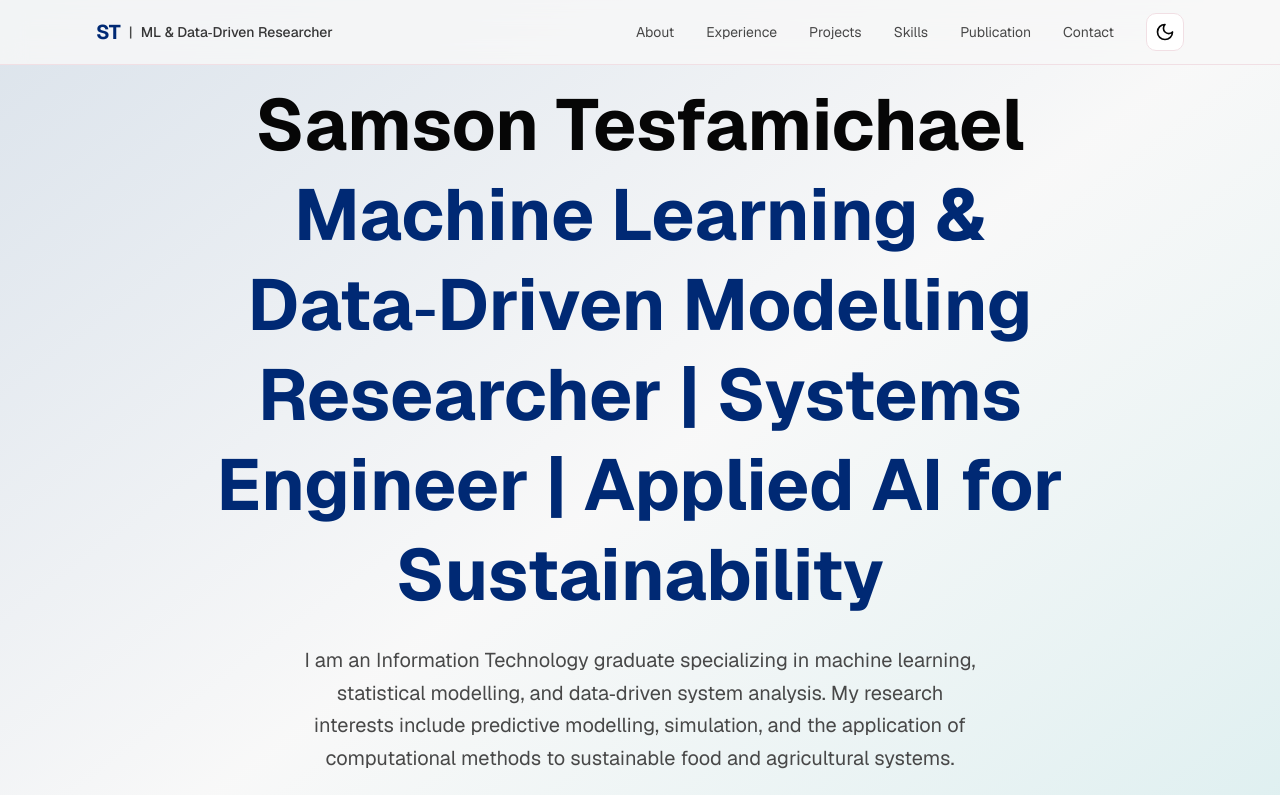
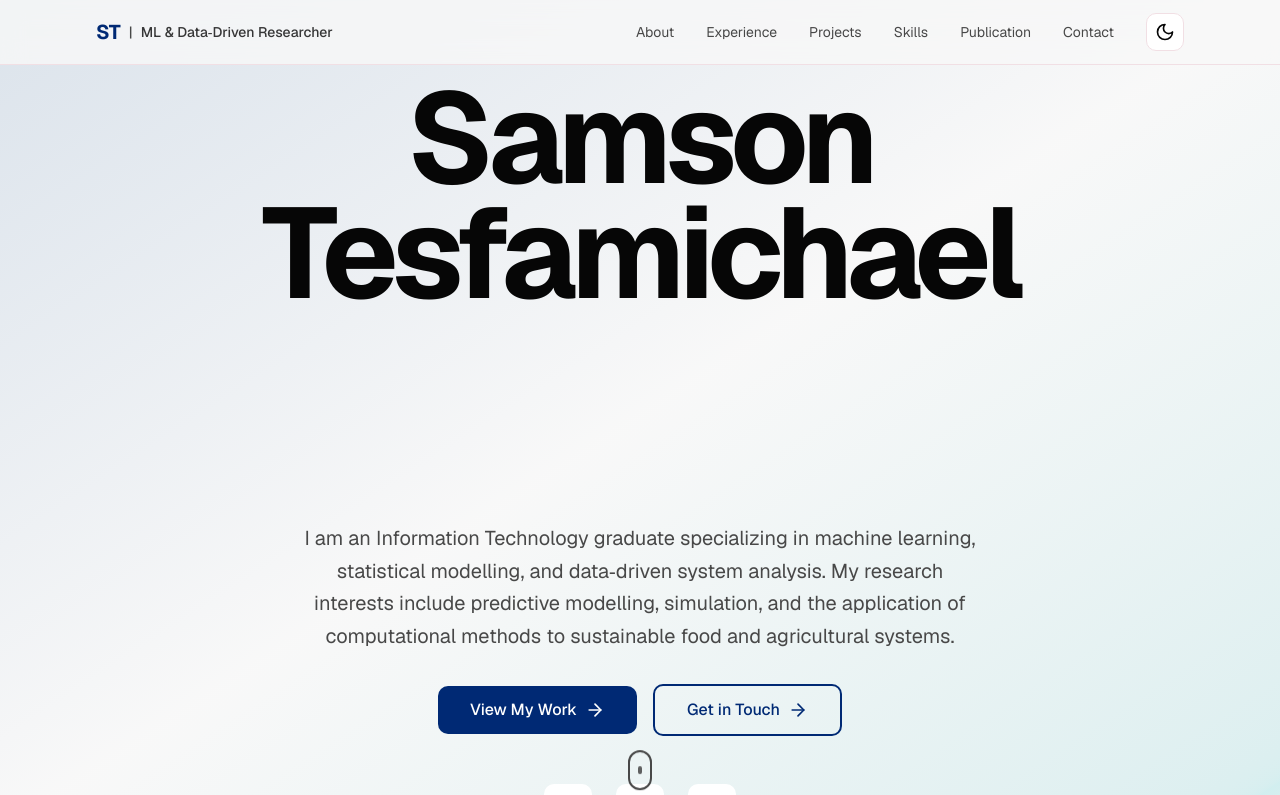
Before and after one commit to Samsontesfamichael/personalportfolio, a Next.js app: page /personalportfolio/ in a window 1280 px wide. Shown: the top 795 px of the page. Built offline with nearby package versions, Linux system fonts and the light colour scheme.

Commit message:
feat: add hero section component with personal profile details and social links

```diff
--- a/components/hero.tsx
+++ b/components/hero.tsx
@@ -8,13 +8,28 @@ export default function Hero() {
       <div className="absolute inset-0 bg-gradient-to-br from-primary/10 via-background to-accent/10 -z-10" />
 
       <div className="max-w-4xl mx-auto text-center animate-fade-in-up">
-        <h1 className="text-5xl sm:text-6xl lg:text-7xl font-bold mb-6 leading-tight">
-          Samson Tesfamichael
+        <h1 className="text-6xl sm:text-7xl lg:text-9xl font-bold mb-8 leading-[0.9] tracking-tighter">
+          Samson
           <br />
-          <span className="text-primary">
-            Machine Learning & Data‑Driven Modelling Researcher | Systems Engineer | Applied AI for Sustainability
-          </span>
+          Tesfamichael
         </h1>
+
+        <div className="flex flex-col gap-4 mb-10 items-center">
+          <div className="animate-fade-in-up [animation-delay:200ms] opacity-0 [animation-fill-mode:forwards]">
+            <span className="text-2xl sm:text-3xl lg:text-4xl font-semibold bg-primary/20 text-primary px-6 py-2 rounded-full border border-primary/30 backdrop-blur-sm">
+              Machine Learning & Data‑Driven Modelling Researcher
+            </span>
+          </div>
+          <div className="flex flex-wrap justify-center gap-4 animate-fade-in-up [animation-delay:400ms] opacity-0 [animation-fill-mode:forwards]">
+            <span className="text-xl sm:text-2xl lg:text-3xl font-medium text-foreground py-1">
+              Systems Engineer
+            </span>
+            <span className="hidden sm:inline text-xl sm:text-2xl lg:text-3xl text-muted-foreground/30">•</span>
+            <span className="text-xl sm:text-2xl lg:text-3xl font-medium text-accent py-1">
+              Applied AI for Sustainability
+            </span>
+          </div>
+        </div>
 
         <p className="text-lg sm:text-xl text-muted-foreground mb-8 max-w-2xl mx-auto leading-relaxed">
           I am an Information Technology graduate specializing in machine learning, statistical modelling, and data‑driven system analysis.
```
